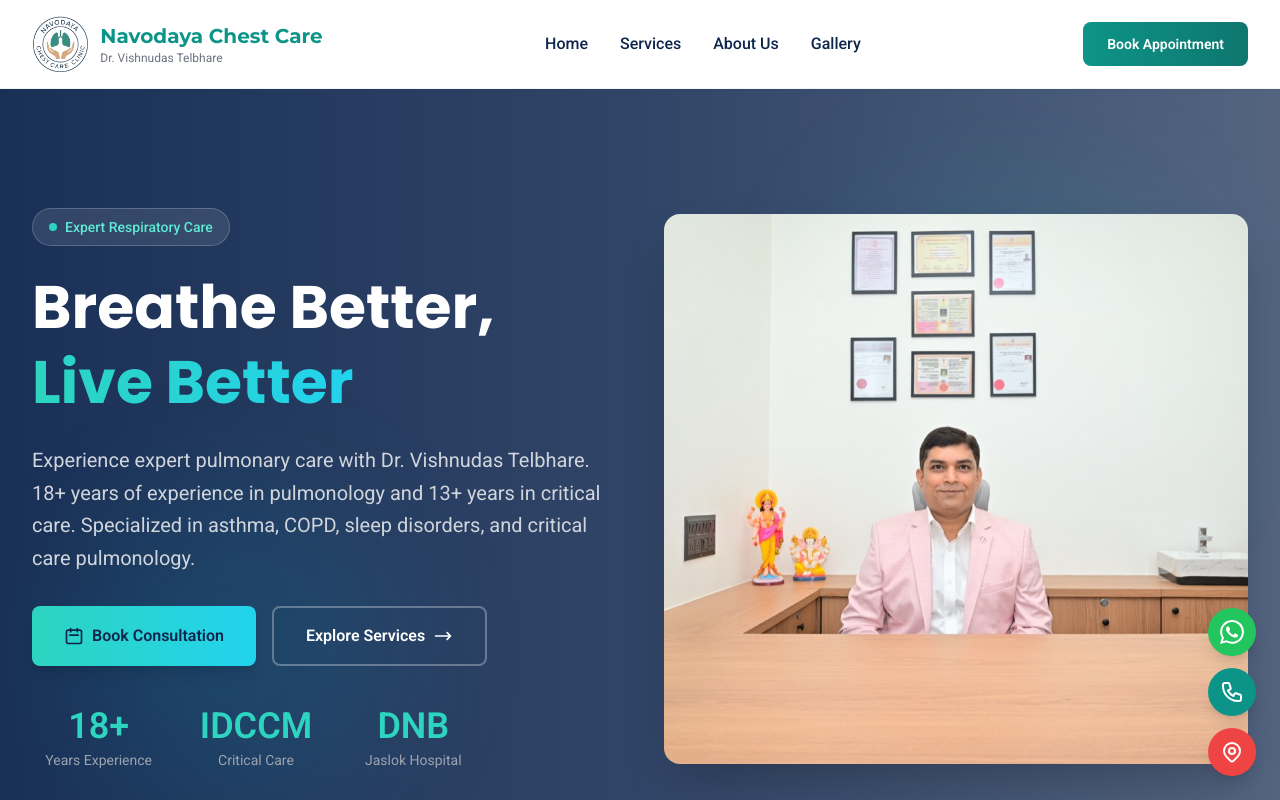
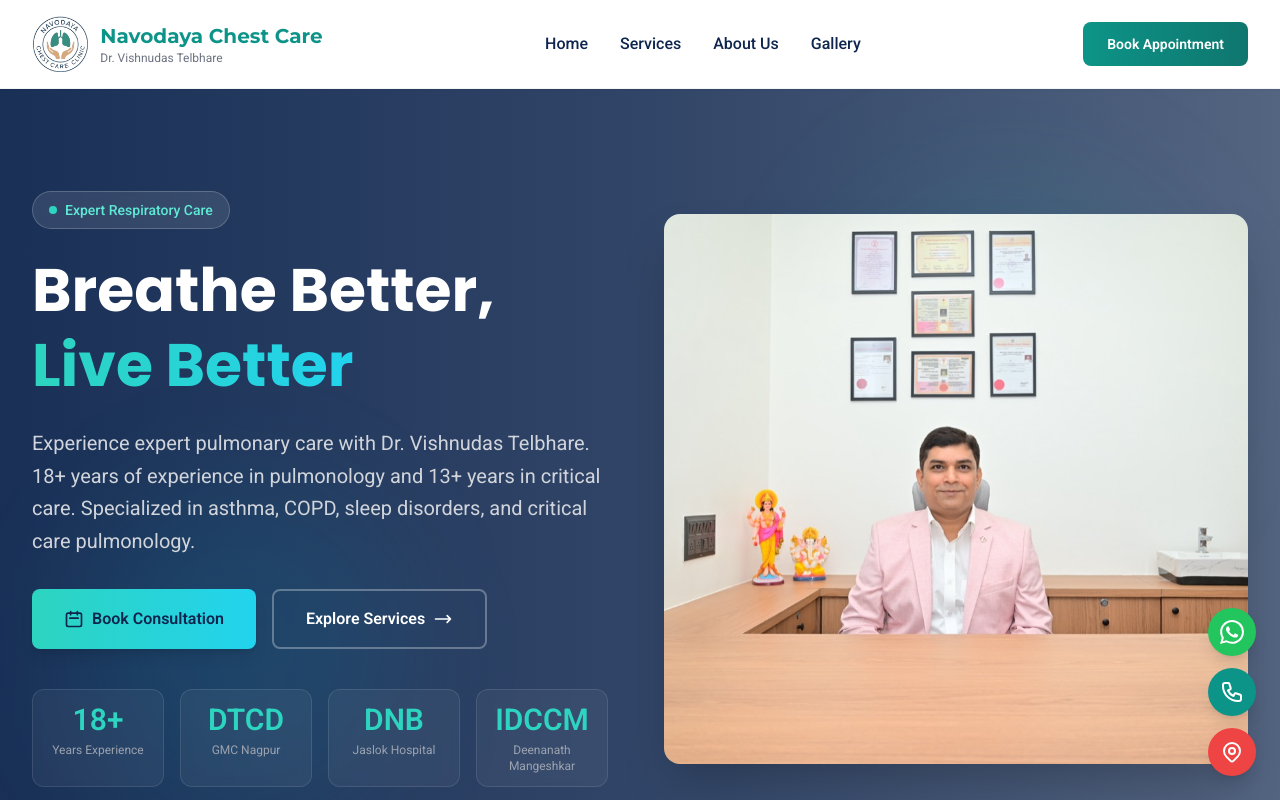
Before and after one commit to yashnkm/navodaya, a React (Vite) app: page / in a window 1280 px wide. Shown: the top 800 px of the page. Built offline with nearby package versions, Linux system fonts and the light colour scheme.

Commit message:
added leaves and badges

```diff
--- a/src/components/Appointment/Appointment.tsx
+++ b/src/components/Appointment/Appointment.tsx
@@ -13,6 +13,18 @@ const Appointment = () => {
   });
 
   const weekDays = ['Sun', 'Mon', 'Tue', 'Wed', 'Thu', 'Fri', 'Sat'];
+
+  // Dates when doctor is unavailable (YYYY-MM-DD)
+  const blockedDates = [
+    '2026-02-27',
+    '2026-02-28',
+    '2026-03-02',
+  ];
+
+  const isBlockedDate = (date: Date) => {
+    const dateStr = `${date.getFullYear()}-${String(date.getMonth() + 1).padStart(2, '0')}-${String(date.getDate()).padStart(2, '0')}`;
+    return blockedDates.includes(dateStr);
+  };
 
   // Generate hourly time slots from 6 PM to 9 PM
   const timeSlots = [
@@ -53,7 +65,8 @@ const Appointment = () => {
         day,
         isPast,
         isToday,
-        isWeekend: date.getDay() === 0 || date.getDay() === 4 // Sunday or Thursday (holidays)
+        isWeekend: date.getDay() === 0 || date.getDay() === 4, // Sunday or Thursday (holidays)
+        isBlocked: isBlockedDate(date)
       });
     }
 
@@ -179,7 +192,7 @@ const Appointment = () => {
                     }
 
                     const isSelected = selectedDate && dayData.date.toDateString() === selectedDate.toDateString();
-                    const isUnavailable = dayData.isPast || dayData.isWeekend;
+                    const isUnavailable = dayData.isPast || dayData.isWeekend || dayData.isBlocked;
 
                     return (
                       <button
@@ -199,7 +212,7 @@ const Appointment = () => {
                         `}
                       >
                         {dayData.day}
-                        {dayData.isWeekend && !dayData.isPast && (
+                        {(dayData.isWeekend || dayData.isBlocked) && !dayData.isPast && (
                           <div className="absolute -top-1 -right-1 w-2 h-2 bg-red-400 rounded-full"></div>
                         )}
                       </button>
--- a/src/components/Hero/Hero.tsx
+++ b/src/components/Hero/Hero.tsx
@@ -86,18 +86,22 @@ const Hero = () => {
               </p>
 
               {/* Stats */}
-              <div className="grid grid-cols-3 gap-4 max-w-sm mx-auto mb-6">
-                <div className="text-center opacity-0">
-                  <div className="text-2xl font-bold text-teal-400 mb-0.5">18+</div>
-                  <div className="text-xs text-gray-400">Years Exp.</div>
+              <div className="grid grid-cols-2 gap-3 max-w-xs mx-auto mb-6">
+                <div className="text-center bg-white/5 backdrop-blur-sm rounded-lg px-3 py-2 border border-white/10 opacity-0">
+                  <div className="text-xl font-bold text-teal-400">18+</div>
+                  <div className="text-[10px] text-gray-400">Years Experience</div>
                 </div>
-                <div className="text-center opacity-0">
-                  <div className="text-2xl font-bold text-teal-400 mb-0.5">IDCCM</div>
-                  <div className="text-xs text-gray-400">Critical Care</div>
+                <div className="text-center bg-white/5 backdrop-blur-sm rounded-lg px-3 py-2 border border-white/10 opacity-0">
+                  <div className="text-xl font-bold text-teal-400">DTCD</div>
+                  <div className="text-[10px] text-gray-400">GMC Nagpur</div>
                 </div>
-                <div className="text-center opacity-0">
-                  <div className="text-2xl font-bold text-teal-400 mb-0.5">DNB</div>
-                  <div className="text-xs text-gray-400">Jaslok Hospital</div>
+                <div className="text-center bg-white/5 backdrop-blur-sm rounded-lg px-3 py-2 border border-white/10 opacity-0">
+                  <div className="text-xl font-bold text-teal-400">DNB</div>
+                  <div className="text-[10px] text-gray-400">Jaslok Hospital</div>
+                </div>
+                <div className="text-center bg-white/5 backdrop-blur-sm rounded-lg px-3 py-2 border border-white/10 opacity-0">
+                  <div className="text-xl font-bold text-teal-400">IDCCM</div>
+                  <div className="text-[10px] text-gray-400">Deenanath Mangeshkar</div>
                 </div>
               </div>
 
@@ -184,18 +188,22 @@ const Hero = () => {
                 </a>
               </div>
 
-              <div className="grid grid-cols-3 gap-6 max-w-md">
-                <div className="text-center opacity-0">
-                  <div className="text-4xl font-bold text-teal-400 mb-1">18+</div>
-                  <div className="text-sm text-gray-400">Years Experience</div>
+              <div className="grid grid-cols-4 gap-4 max-w-xl">
+                <div className="text-center bg-white/5 backdrop-blur-sm rounded-xl px-4 py-3 border border-white/10 opacity-0">
+                  <div className="text-3xl font-bold text-teal-400 mb-1">18+</div>
+                  <div className="text-xs text-gray-400">Years Experience</div>
                 </div>
-                <div className="text-center opacity-0">
-                  <div className="text-4xl font-bold text-teal-400 mb-1">IDCCM</div>
-                  <div className="text-sm text-gray-400">Critical Care</div>
+                <div className="text-center bg-white/5 backdrop-blur-sm rounded-xl px-4 py-3 border border-white/10 opacity-0">
+                  <div className="text-3xl font-bold text-teal-400 mb-1">DTCD</div>
+                  <div className="text-xs text-gray-400">GMC Nagpur</div>
                 </div>
-                <div className="text-center opacity-0">
-                  <div className="text-4xl font-bold text-teal-400 mb-1">DNB</div>
-                  <div className="text-sm text-gray-400">Jaslok Hospital</div>
+                <div className="text-center bg-white/5 backdrop-blur-sm rounded-xl px-4 py-3 border border-white/10 opacity-0">
+                  <div className="text-3xl font-bold text-teal-400 mb-1">DNB</div>
+                  <div className="text-xs text-gray-400">Jaslok Hospital</div>
+                </div>
+                <div className="text-center bg-white/5 backdrop-blur-sm rounded-xl px-4 py-3 border border-white/10 opacity-0">
+                  <div className="text-3xl font-bold text-teal-400 mb-1">IDCCM</div>
+                  <div className="text-xs text-gray-400">Deenanath Mangeshkar</div>
                 </div>
               </div>
             </div>
```
